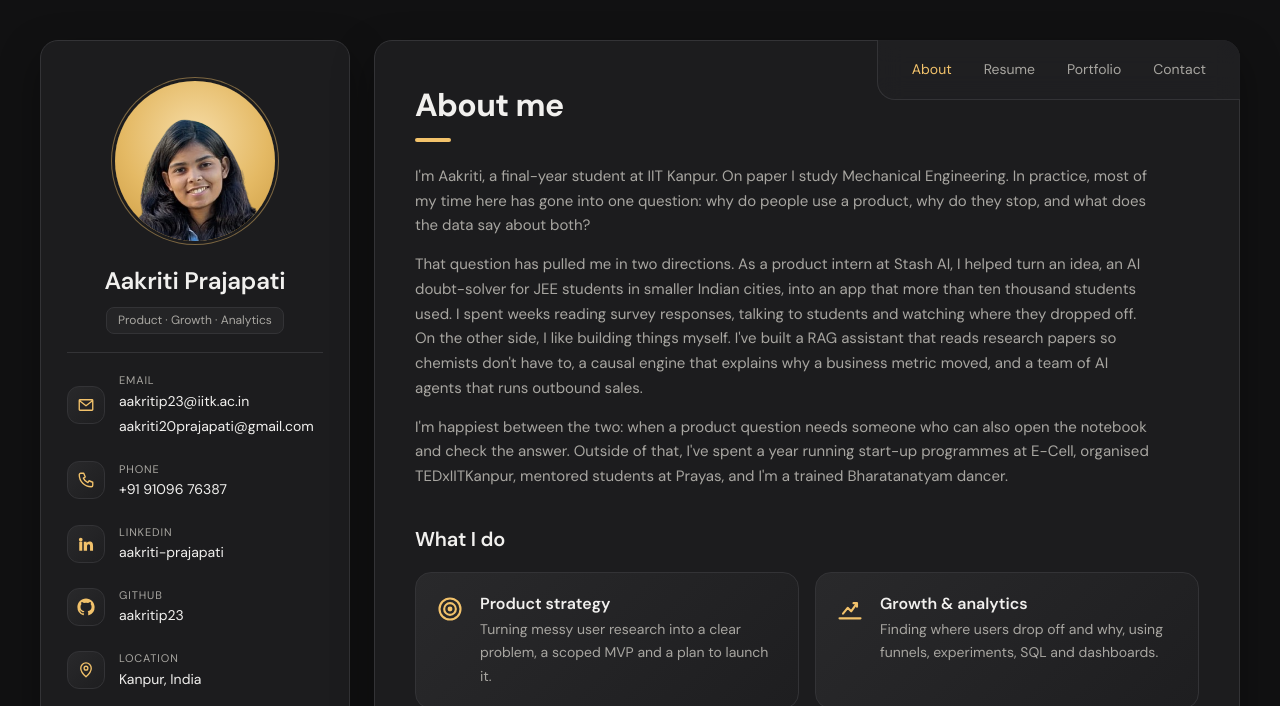
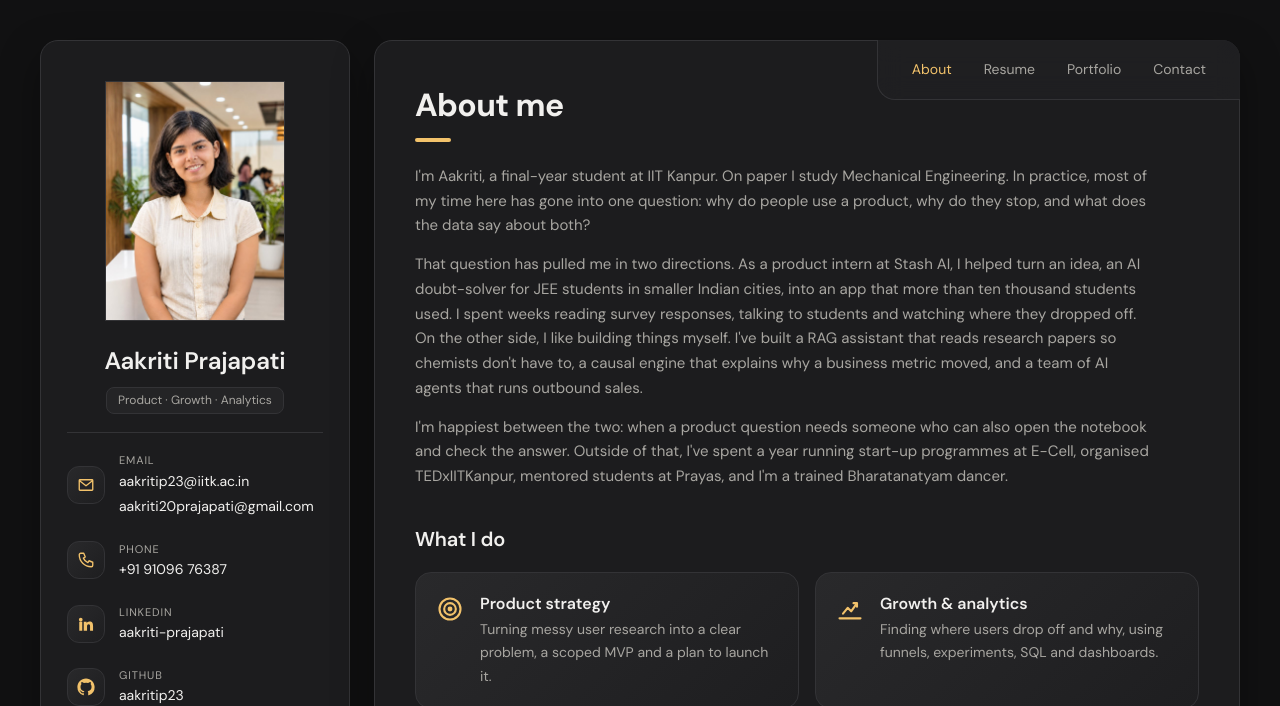
Before and after one commit to aakritip23/aakritip23.github.io, a plain HTML site: page index.html in a window 1280 px wide. Shown: the top 706 px of the page. Drawn offline with Linux system fonts and the light colour scheme.

Commit message:
Use new profile photo in a sharp-edged rectangular frame
Replace the old cut-out photo with a new portrait (resized to a 97 KB
JPEG). Drop the circular gold frame for a plain 3:4 rectangle with
square corners at every screen size.

Co-Authored-By: Claude Opus 5.5 <noreply@anthropic.com>

```diff
--- a/assets/css/style.css
+++ b/assets/css/style.css
@@ -34,12 +34,11 @@ em{color:var(--text)}
 .sidebar,.page{background:var(--panel);border:1px solid var(--border);border-radius:var(--radius);box-shadow:var(--shadow)}
 
 /* Sidebar */
-.sidebar{padding:18px;overflow:hidden;max-height:118px;transition:max-height .45s ease}
+.sidebar{padding:18px;overflow:hidden;max-height:144px;transition:max-height .45s ease}
 .sidebar.open{max-height:820px}
 .sidebar-info{position:relative;display:flex;align-items:center;gap:16px}
-.avatar-box{position:relative;width:80px;height:80px;border-radius:50%;background:radial-gradient(circle at 50% 35%,#f6dca6 0%,#e4b964 55%,#c9983f 100%);overflow:hidden;flex-shrink:0;box-shadow:0 0 0 3px var(--panel),0 0 0 4px rgba(242,194,107,.45)}
-/* The photo has lots of empty space above the head: scale it up and crop to head-and-shoulders. */
-.avatar-box img{position:absolute;left:50%;top:-34%;width:150%;max-width:none;height:auto;transform:translateX(-50%)}
+.avatar-box{width:80px;height:106px;border-radius:0;background:var(--panel-2);overflow:hidden;flex-shrink:0;border:1px solid var(--border)}
+.avatar-box img{width:100%;height:100%;object-fit:cover;object-position:50% 20%}
 .name{font-size:18px;font-weight:600;letter-spacing:-.01em;margin-bottom:6px}
 .title{display:inline-block;font-size:12px;background:var(--panel-2);border:1px solid var(--border);padding:3px 11px;border-radius:8px;color:var(--muted)}
 .info-more-btn{position:absolute;top:-18px;right:-18px;display:flex;align-items:center;gap:6px;padding:10px 12px;border-radius:0 var(--radius) 0 14px;background:var(--panel-grad);border-left:1px solid var(--border);border-bottom:1px solid var(--border);color:var(--accent);font-size:12px}
@@ -142,9 +141,9 @@ textarea.form-input{min-height:140px;resize:vertical}
 /* Tablet */
 @media(min-width:580px){
   .app{width:min(1200px,calc(100% - 48px));margin-top:40px}
-  .sidebar{padding:28px;max-height:182px}
+  .sidebar{padding:28px;max-height:218px}
   .sidebar.open{max-height:760px}
-  .avatar-box{width:120px;height:120px}
+  .avatar-box{width:120px;height:160px}
   .name{font-size:24px}
   .info-more-btn{top:-28px;right:-28px;padding:12px 16px}
   .info-more-btn span{display:inline}
@@ -173,7 +172,7 @@ textarea.form-input{min-height:140px;resize:vertical}
   .app{flex-direction:row;align-items:stretch;gap:24px}
   .sidebar{position:sticky;top:40px;align-self:flex-start;max-height:none;width:310px;flex-shrink:0;padding:40px 26px 32px}
   .sidebar-info{flex-direction:column;text-align:center;gap:0}
-  .avatar-box{width:160px;height:160px;margin-bottom:20px}
+  .avatar-box{width:180px;height:240px;margin-bottom:20px}
   .name{font-size:24px}
   .info-more-btn{display:none}
   .contacts-list{grid-template-columns:1fr}
--- a/index.html
+++ b/index.html
@@ -7,7 +7,7 @@
   <meta name="description" content="Aakriti Prajapati: product, growth and analytics, with a habit of building the models and tools behind the decisions. Final year at IIT Kanpur." />
   <meta property="og:title" content="Aakriti Prajapati" />
   <meta property="og:description" content="Product, growth and analytics, with a habit of building the models and tools behind the decisions." />
-  <meta property="og:image" content="https://aakritip23.github.io/assets/img/profile.png" />
+  <meta property="og:image" content="https://aakritip23.github.io/assets/img/profile.jpg" />
   <meta property="og:type" content="website" />
   <meta name="theme-color" content="#121212" />
   <link rel="preconnect" href="https://fonts.googleapis.com">
@@ -42,7 +42,7 @@
     <aside class="sidebar" id="sidebar">
       <div class="sidebar-info">
         <figure class="avatar-box">
-          <img src="assets/img/profile.png" alt="Aakriti Prajapati" width="430" height="576" />
+          <img src="assets/img/profile.jpg" alt="Aakriti Prajapati" width="720" height="960" />
         </figure>
         <div class="info-content">
           <h1 class="name">Aakriti Prajapati</h1>
```
Also changed, not shown: assets/img/profile.jpg (added), assets/img/profile.png (deleted).
